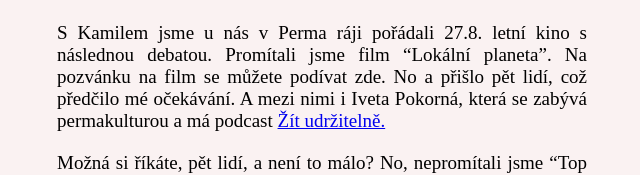
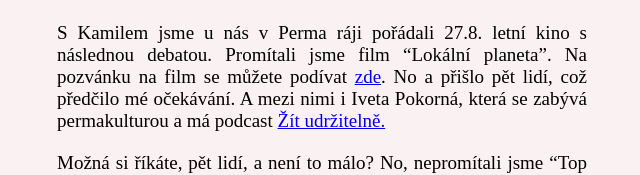
Before and after one commit to chovancovak/permakultura, an Eleventy site: page blog/025_lokalni_planeta_after.html in a window 1280 px wide. Shown: the part 970-1145 px from the top of the page, 293-933 px from the left. Built offline with nearby package versions, Linux system fonts and the light colour scheme; Eleventy itself is replaced by a stand-in of ours; files that its build step writes are made by us from their sources.

Commit message:
další link

```diff
--- a/blog/025_lokalni_planeta_after.html
+++ b/blog/025_lokalni_planeta_after.html
@@ -21,7 +21,7 @@ perex: “Je nás víc, než si všichni myslíme” Jsem napsala v předchozím
 <h3 class="article__h3">Jak nám na promítání přišli sousedi a sousedky.</h3>
 
 <p class="article-p">
-    S Kamilem jsme u nás v Perma ráji pořádali 27.8. letní kino s následnou debatou. Promítali jsme film “Lokální planeta”.  Na pozvánku na film se můžete podívat zde. No a přišlo pět lidí, což předčilo mé očekávání. A mezi nimi i Iveta Pokorná, která se zabývá permakulturou a má podcast <a href="https://zitudrzitelne.podbean.com/">Žít udržitelně.</a>
+    S Kamilem jsme u nás v Perma ráji pořádali 27.8. letní kino s následnou debatou. Promítali jsme film “Lokální planeta”.  Na pozvánku na film se můžete podívat <a href="https://www.permaraj.cz/blog/023_film/">zde</a>. No a přišlo pět lidí, což předčilo mé očekávání. A mezi nimi i Iveta Pokorná, která se zabývá permakulturou a má podcast <a href="https://zitudrzitelne.podbean.com/">Žít udržitelně.</a>
 </p>
 
 <p class="article-p">
```
